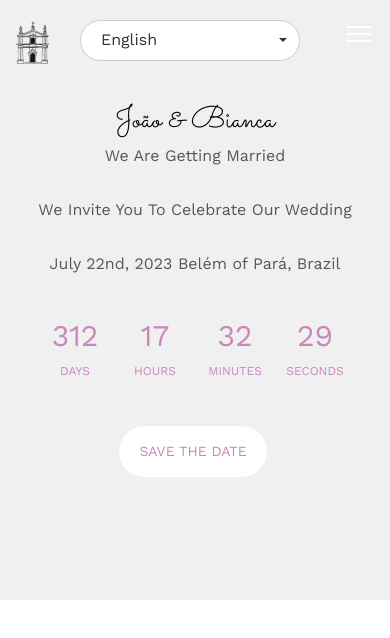
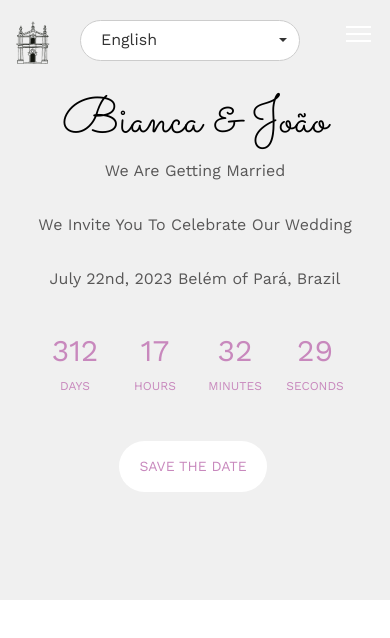
Before and after one commit to joaosr/sm-wedding, a plain HTML site: page index.html in a window 390 px wide. Drawn offline with nearby package versions, Linux system fonts and the light colour scheme; some icons are missing; files whose address does not match are found by name.

Commit message:
Change names font size

```diff
--- a/css/style.css
+++ b/css/style.css
@@ -850,14 +850,14 @@ form label {
   #fh5co-header .display-tc h1,
   #fh5co-counter .display-tc h1,
   .fh5co-cover .display-tc h1 {
-    font-size: 40px;
+    font-size: 75px;
   }
 }
 @media screen and (max-width: 480px) {
   #fh5co-header .display-tc h1,
   #fh5co-counter .display-tc h1,
   .fh5co-cover .display-tc h1 {
-    font-size: 30px;
+    font-size: 50px;
   }
 }
 #fh5co-header .display-tc h2,
--- a/index.html
+++ b/index.html
@@ -127,7 +127,7 @@
 				<div class="col-md-8 col-md-offset-2 text-center">
 					<div class="display-t">
 						<div id="welcome" class="display-tc animate-box" data-animate-effect="fadeIn">
-							<h1>João &amp; Bianca</h1>
+							<h1>Bianca &amp; João</h1>
 							<h2>We Are Getting Married</h2>
 							<h2>We Invite You To Celebrate Our Wedding</h2>
 							<h2>July 22nd, 2023 Belém of Pará, Brazil</h2>
```
